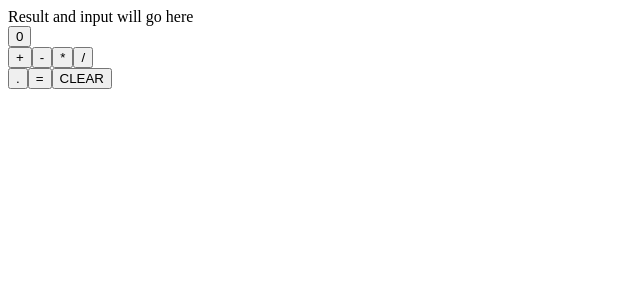
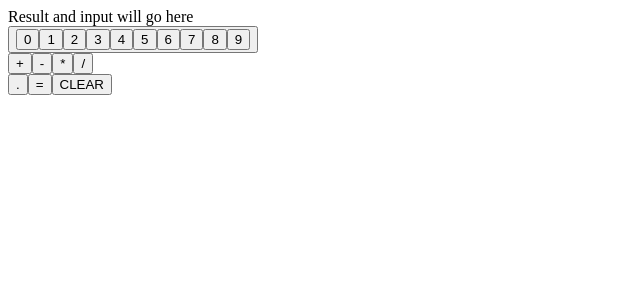
Before and after one commit to VPilipenko334/GoSchoolBox-coding-challenge, a JavaScript app: page / in a window 1280 px wide. Shown: the top 300 px of the page, without its empty margins (0-640 px from the left). Built offline with nearby package versions, Linux system fonts and the light colour scheme; the HTML template or start-up script is replaced by a standard one.

Commit message:
basic UX complete

```diff
--- a/src/App.js
+++ b/src/App.js
@@ -1,6 +1,19 @@
 import Result from "./result";
 
 function App() {
+
+  const allDigits = () => {
+    let array = [];
+
+    for (let i = 0; i < 10; i++) {
+      array.push(
+        <button key={i}>{i}</button>
+      )
+    }
+
+    return array;
+  }
+
   return (
       <div className="App">
         <div className="calculator-wrapper">
@@ -9,7 +22,7 @@ function App() {
           </div>
 
           <div className="numbers">
-            <button>0</button>
+            <button>{allDigits()}</button>
           </div>
 
           <div className="basic-operators">
```
